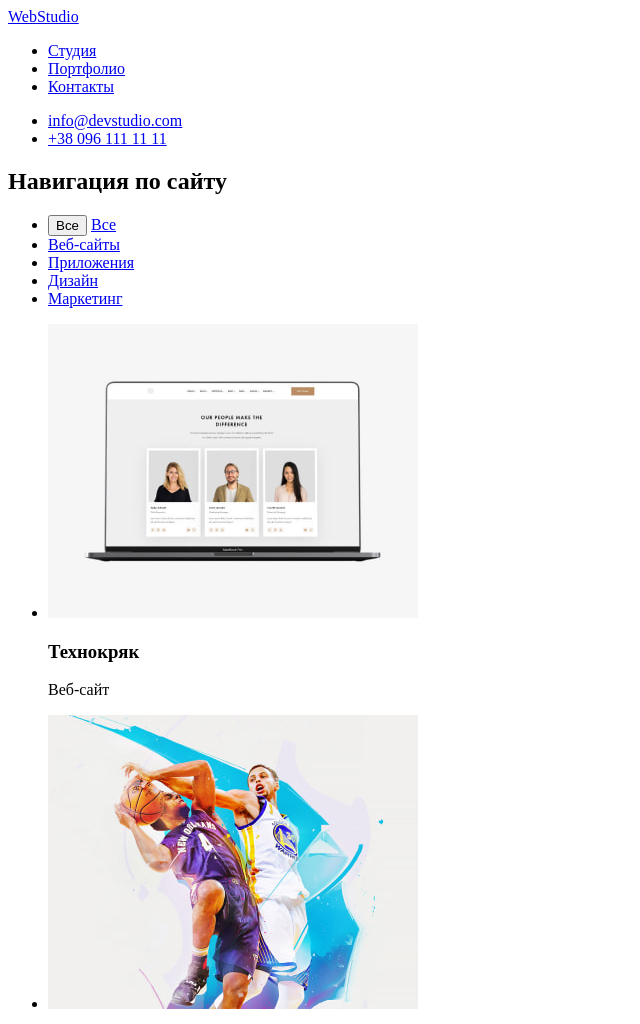
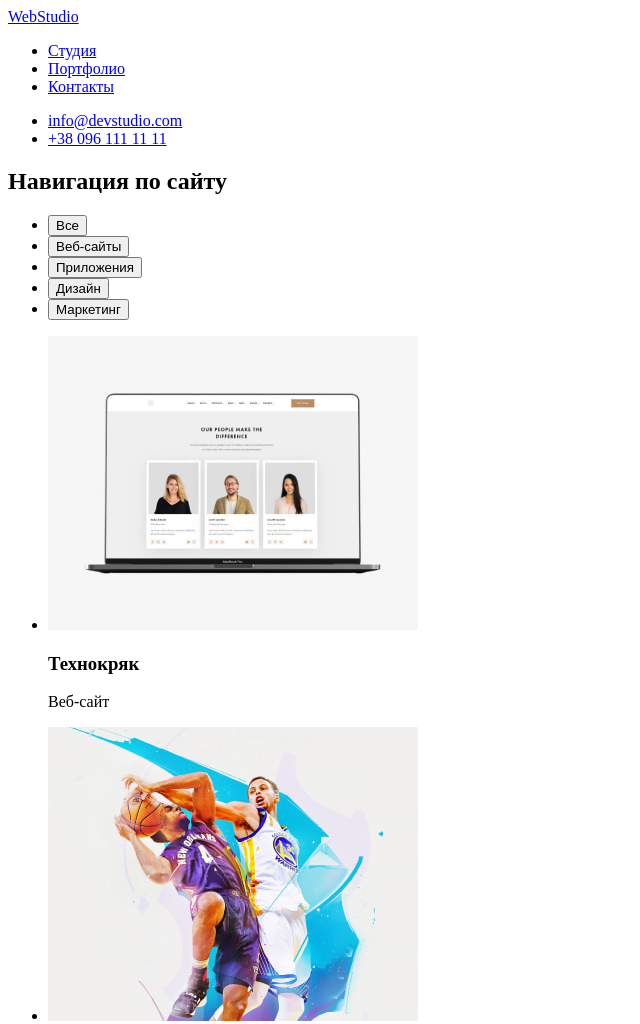
Before and after one commit to TanyaMarchenkoS/goit-markup-hw-02, a plain HTML site: page portfolio.html in a window 1280 px wide. Shown: the top 1024 px of the page, without its empty margins (0-640 px from the left). Drawn offline with Linux system fonts and the light colour scheme.

Commit message:
добавлен список кнопок

```diff
--- a/portfolio.html
+++ b/portfolio.html
@@ -15,7 +15,7 @@
             </a>
             <ul class="list">
                 <li class="item">
-                    <a class="link" href="/index.html">Студия</a>
+                    <a class="link" href="index.html">Студия</a>
                 </li>
                 <li class="item">
                     <a class="link" href="#">Портфолио</a>
@@ -39,20 +39,19 @@
         <!-- Меню Портфолио -->
         <ul>
             <li>
-                <button>Все</button>
-                <a class="link" href="#">Все</a>
+                <button type="button">Все</button>
             </li>
             <li>
-                <a class="link" href="#">Веб-сайты</a>
+                <button type="button">Веб-сайты</button>
             </li>
             <li>
-                <a class="link" href="#">Приложения</a>
+                <button type="button">Приложения</button>
             </li>
             <li>
-                <a class="link" href="#">Дизайн</a>
+                <button type="button">Дизайн</button>
             </li>
             <li>
-                <a class="link" href="#">Маркетинг</a>
+                <button type="button">Маркетинг</button>
             </li>
         </ul>
         <!-- Портфолио -->
```
Also changed, not shown: index.html (+1 -1 lines).
